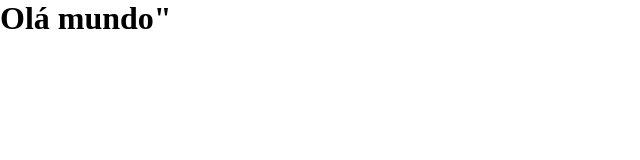
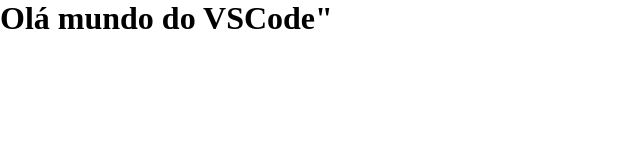
Before and after one commit to wigle-eagle/teste-vscode, a plain HTML site: page index.html in a window 1280 px wide. Shown: the whole page, without its empty margins (0-640 px from the left). Drawn offline with Linux system fonts and the light colour scheme.

Commit message:
Update index.html

```diff
--- a/index.html
+++ b/index.html
@@ -7,6 +7,6 @@
     <title>Document</title>
 </head>
 <body>
-    <h1>Olá mundo"</h1>
+    <h1>Olá mundo do VSCode"</h1>
 </body>
 </html>
```
